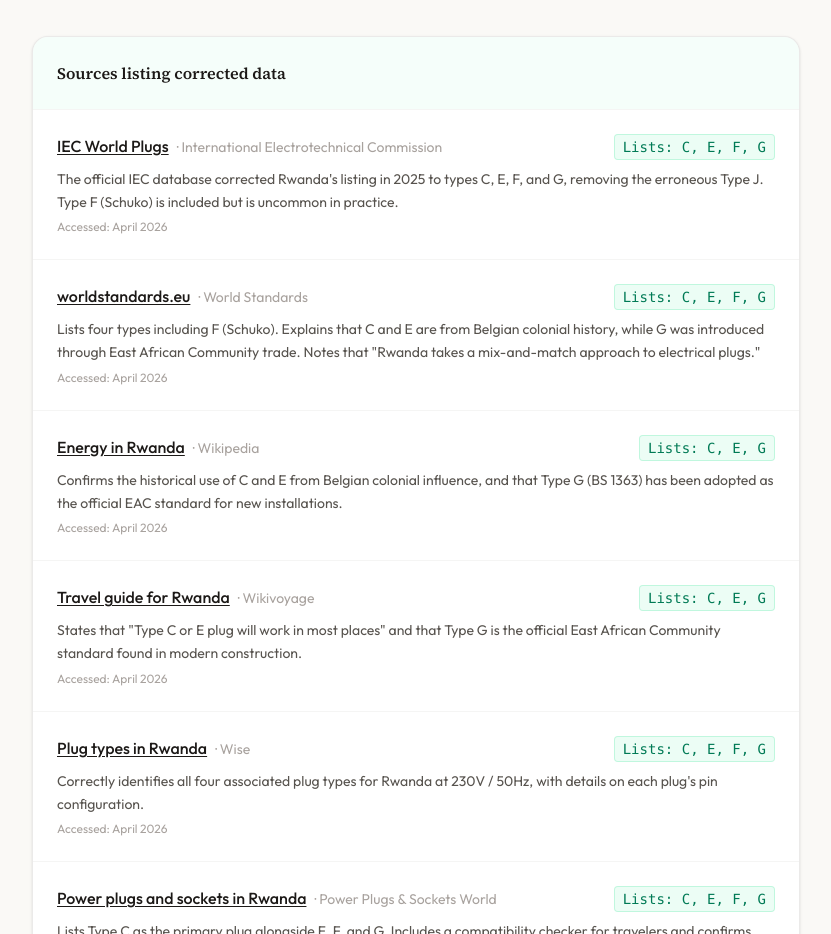
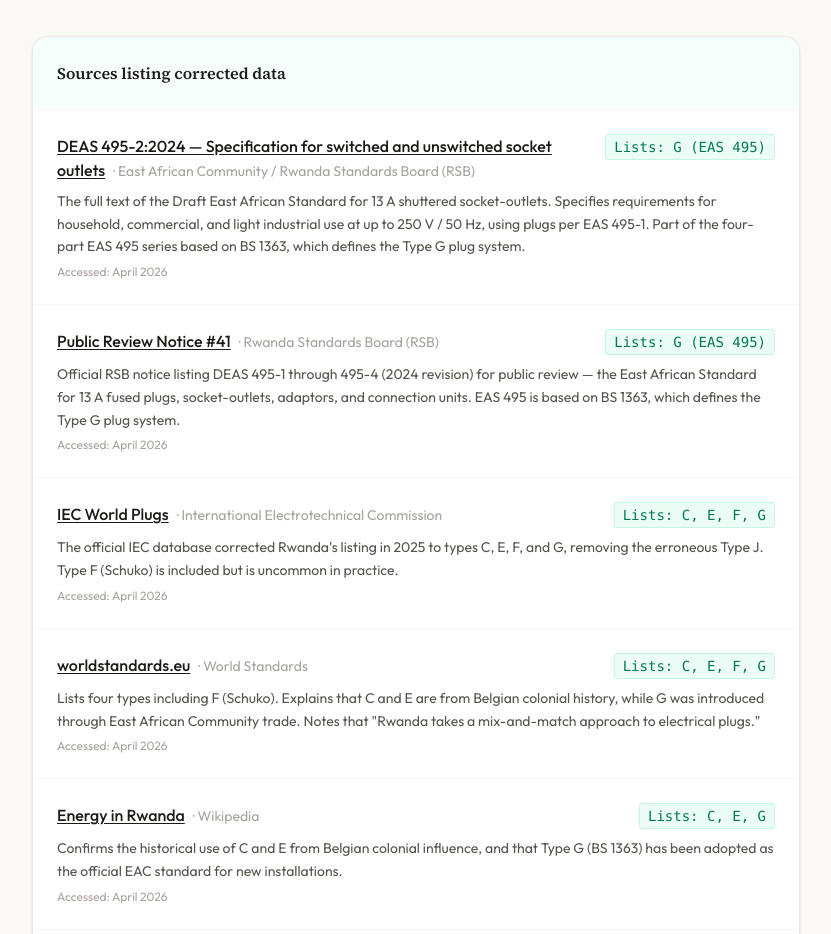
Before and after one commit to musayann/pinout, a Next.js app: page / in a window 1280 px wide. Shown: the part 5700-6634 px from the top of the page, without its empty margins (224-1055 px from the left). Built offline with nearby package versions, Linux system fonts and the light colour scheme.

Commit message:
feat: add eas 495 specification

```diff
--- a/src/components/SourcesEvidence.tsx
+++ b/src/components/SourcesEvidence.tsx
@@ -1,4 +1,20 @@
 const sources = [
+  {
+    name: "DEAS 495-2:2024 — Specification for switched and unswitched socket outlets",
+    org: "East African Community / Rwanda Standards Board (RSB)",
+    url: "https://www.rsb.gov.rw/fileadmin/user_upload/DEAS_495-2_2024.pdf",
+    lists: "G (EAS 495)",
+    note: "The full text of the Draft East African Standard for 13 A shuttered socket-outlets. Specifies requirements for household, commercial, and light industrial use at up to 250 V / 50 Hz, using plugs per EAS 495-1. Part of the four-part EAS 495 series based on BS 1363, which defines the Type G plug system.",
+    accessed: "April 2026",
+  },
+  {
+    name: "Public Review Notice #41",
+    org: "Rwanda Standards Board (RSB)",
+    url: "https://www.rsb.gov.rw/updates/news-detail/public-review-notice-41",
+    lists: "G (EAS 495)",
+    note: "Official RSB notice listing DEAS 495-1 through 495-4 (2024 revision) for public review — the East African Standard for 13 A fused plugs, socket-outlets, adaptors, and connection units. EAS 495 is based on BS 1363, which defines the Type G plug system.",
+    accessed: "April 2026",
+  },
   {
     name: "IEC World Plugs",
     org: "International Electrotechnical Commission",
```
